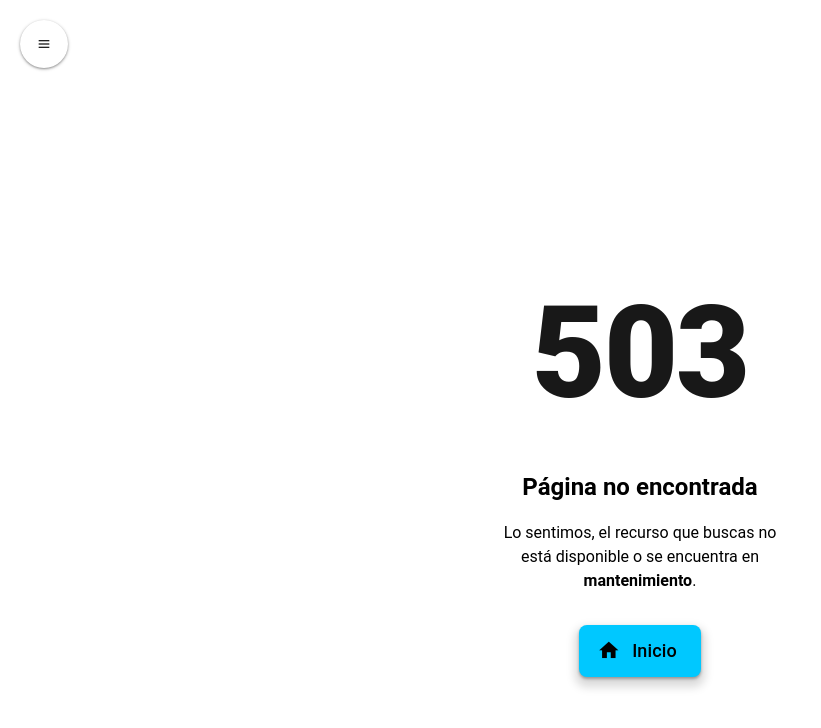
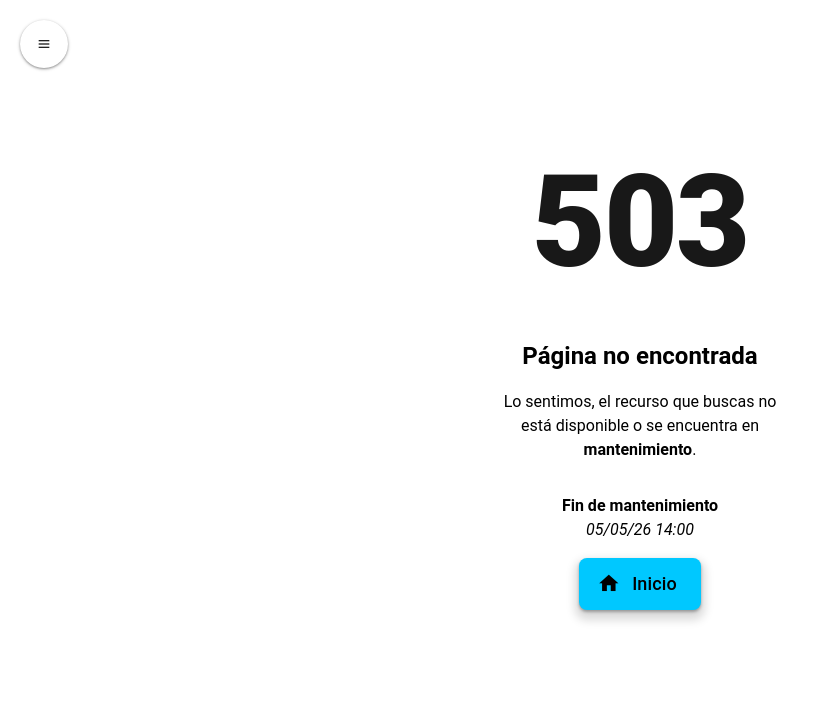
Before and after one commit to DLM4RI/ova-fotosintesis, a Nuxt app: page /404 in a window 1280 px wide. Shown: the top 728 px of the page, without its empty margins (0-821 px from the left). Built offline with nearby package versions, Linux system fonts and the light colour scheme.

Commit message:
Upload Version 0.1.0 PreAlpha

```diff
--- a/app/components/barranav.vue
+++ b/app/components/barranav.vue
@@ -8,7 +8,7 @@
       >
         FOTOSÍNTESIS
       </p>
-      <p class="text-caption" style="color: #9ca3af">Version 0.0.9 PreAlpha</p>
+      <p class="text-caption" style="color: #9ca3af">Version 0.1.0 PreAlpha</p>
     </div>
 
     <v-divider class="mb-2" />
--- a/app/pages/404.vue
+++ b/app/pages/404.vue
@@ -11,6 +11,10 @@
           <p class="text-body-1 grey--text text--lighten-1 mb-8">
             Lo sentimos, el recurso que buscas no está disponible o se encuentra en
             <span class="accent-text font-weight-bold">mantenimiento</span>.
+          </p>
+          <p>
+            <b>Fin de mantenimiento</b> <br>
+            <i>05/05/26 <cite>14:00</cite> </i>
           </p>
 
           <!-- Botones -->
@@ -50,7 +54,7 @@ definePageMeta({
 
 <style scoped>
 .error-page {
-  min-height: 100vh;
+  min-height: 10vh;
   color: rgb(0, 0, 0);
 }
 
--- a/app/pages/contenidos.vue
+++ b/app/pages/contenidos.vue
@@ -30,7 +30,7 @@
                 La reacción general se puede resumir así:
                 <br /><br />
                 <v-img
-                  src="/modal-1-fotosintesis.jpeg"
+                  :src="useAsset('modal-1-fotosintesis.jpeg')"
                   rounded="lg"
                   class="mt-3"
                 />
@@ -54,7 +54,7 @@
               class="card-img"
             />
 
-            <template #modal>
+            <template #modal >
               <h3>El cloroplasto</h3>
               <p class="modal-texto text-justify">
                 El cloroplasto es el orgánulo clave responsable de fotosíntesis.
```
